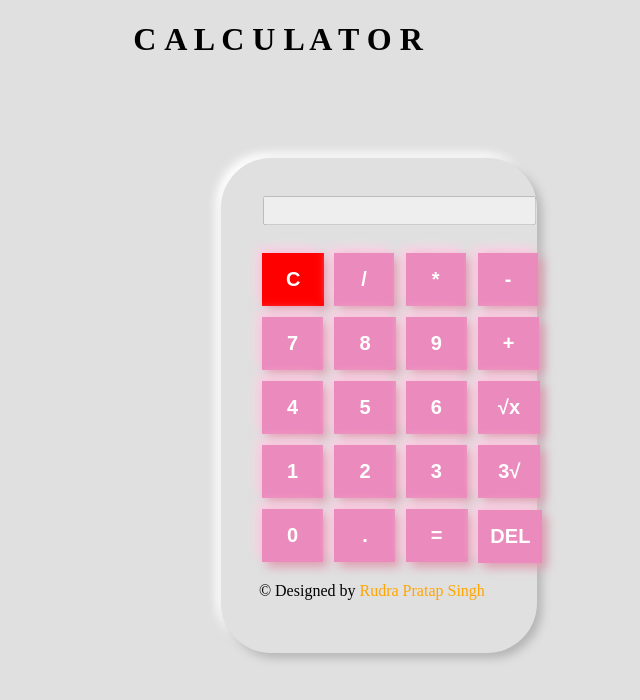
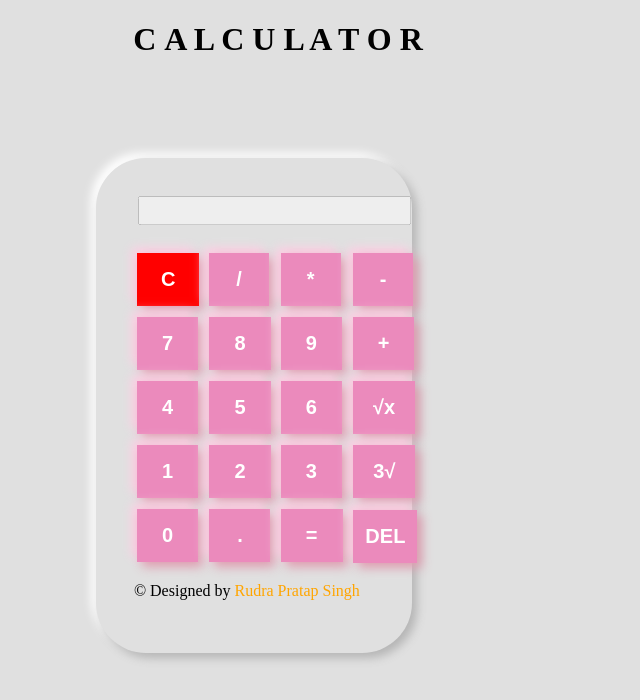
Before and after one commit to rudrapratap27/calculator, a PHP site: page / in a window 1280 px wide. Shown: the top 700 px of the page, without its empty margins (362-1002 px from the left). Run offline with PHP 8.4, Linux system fonts and the light colour scheme.

Commit message:
Update calc.css

```diff
--- a/calc.css
+++ b/calc.css
@@ -19,7 +19,7 @@ body{
 	box-shadow:  5px 5px 10px #b5b5b5,-5px -5px 10px #ffffff;
 	width: 25%;
 	height: 40%;
-	margin-left: 575px;
+	margin-left: 450px;
 	margin-top: 100px;
 }
 .button:hover{
@@ -45,7 +45,7 @@ body{
 		box-shadow:  5px 5px 10px #b5b5b5,-5px -5px 10px #ffffff;
 		width: 100%;
 		height: 30%;
-		margin-left: 10%;
+		margin-left: 0%;
 		margin-top: 5%;
 	}
 }
```
